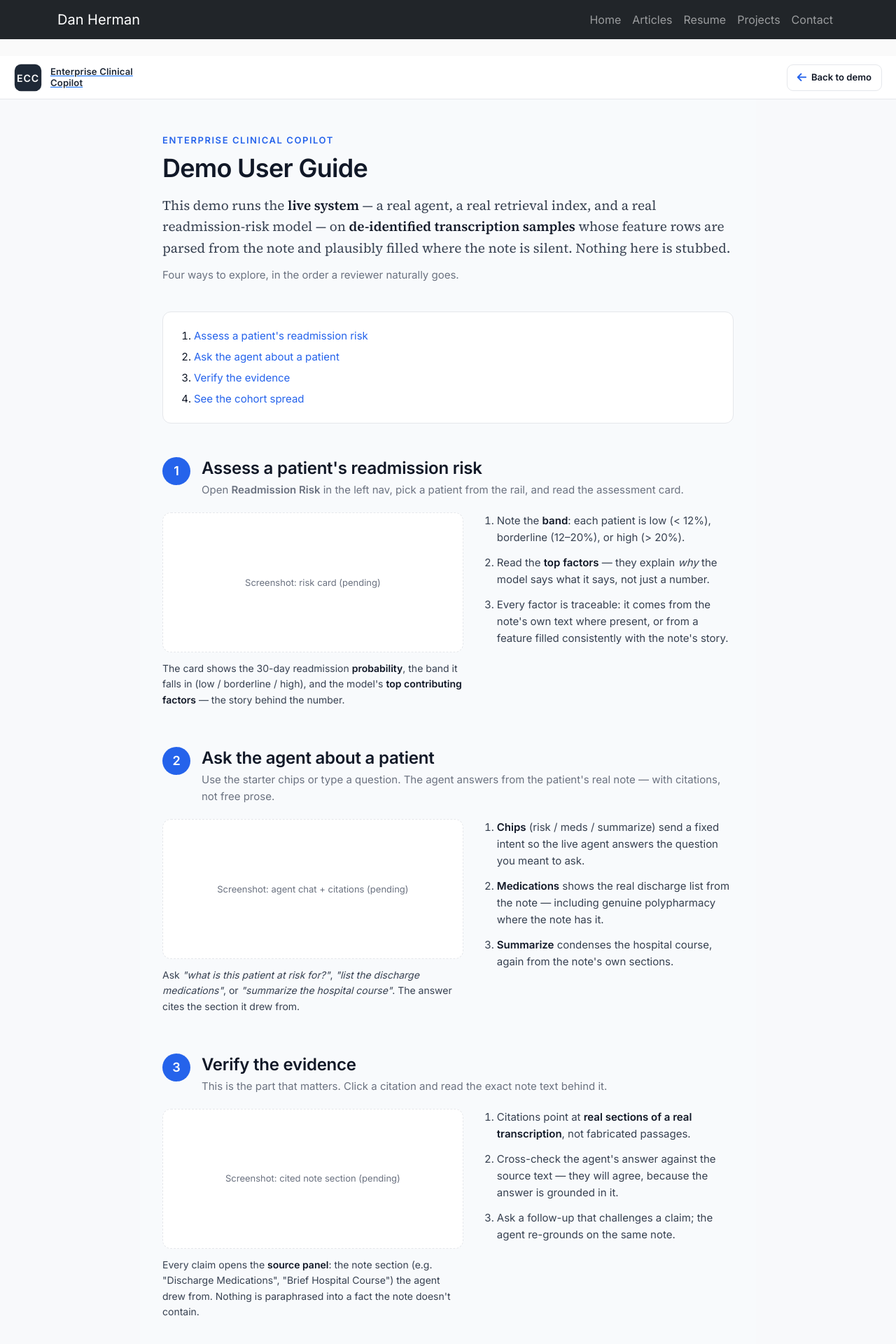
After one commit to DanHerman212/danielmherman, a Django app: page /demo/guide/ in a window 1280 px wide. The commit adds this page. Shown: the top 1920 px of the page at 70% size. Run offline with Django 5.2, Linux system fonts and the light colour scheme; the visitor is signed in with stand-in values (Sample User, id 1); some libraries are stand-ins or nearby versions.

Commit message:
Add Demo User Guide (journey-structured static page)
- New /demo/guide/ route (login required) rendering a journey-structured
  walkthrough: assess risk, ask the agent, verify evidence, see cohort spread.
- ECC-styled header with brand + 'Back to demo' link; guide-root re-declares
  console theme tokens so header/colors match exactly (62px header).
- 'Demo User Guide' link added to the console header for easy discovery.
- Screenshot slots render honest 'pending' placeholders until live captures.
- Fixes during review: TOC double-enumeration (removed manual '1 ·' prefixes;
  the <ol> already numbers), and a multi-line {# #} comment that leaked into
  the rendered header (converted to {% comment %}; also restored a dropped
  <header> tag).
- 2 new tests (guide requires login; guide renders all four journeys).

```diff
--- a/demo/templates/demo/console.html
+++ b/demo/templates/demo/console.html
@@ -45,6 +45,10 @@ browser-held episodic memory. R8: every surface has a text fallback.
         <i class="fa-regular fa-bell"></i>
         <span class="notif-badge">2</span>
       </button>
+      <a class="demo-guide-link" href="{% url 'demo:guide' %}">
+        <i class="fa-regular fa-circle-question"></i>
+        <span>Demo User Guide</span>
+      </a>
       <div class="demo-user" title="Signed in as Dr. Lena Ortiz">
         <span class="demo-user-avatar" aria-hidden="true">LO</span>
         <span class="demo-user-name">Dr. Lena Ortiz</span>
--- /dev/null
+++ b/demo/templates/demo/guide.html
@@ -0,0 +1,229 @@
+{% extends "demo/console.html" %}
+{% load static %}
+{% comment %}
+Demo User Guide — journey-structured walkthrough of the Enterprise Clinical
+Copilot demo.
+
+Extends console.html so the shell (header + sidebar + footer) is identical to
+the app the reviewer is being taught to use; only the main view is replaced.
+Sections are organised by user journey (assess → ask → verify → compare), each
+with a screenshot slot + short caption. Until live screenshots are captured,
+each slot renders an honest "screenshot pending" placeholder.
+
+Route: demo/guide  (login required, like the rest of the demo)
+{% endcomment %}
+
+{% block title %}Demo User Guide · Enterprise Clinical Copilot{% endblock %}
+
+{% block extra_css %}
+  {{ block.super }}
+  <link rel="stylesheet" href="{% static 'css/demo_guide.css' %}?v=1">
+{% endblock %}
+
+{% block content %}
+{% comment %}ECC-styled top bar (reuses console header classes) so the guide
+reads as part of the product and links back to the demo. guide-root
+re-declares the theme tokens console.html gets from #demo-root, so the
+header and colors match the console exactly.{% endcomment %}
+<div class="guide-root">
+<header class="demo-header">
+  <div class="demo-header-left">
+    <a class="demo-brand" href="{% url 'demo:console' %}"
+       aria-label="Enterprise Clinical Copilot — back to demo">
+      <svg class="ecc-logo" viewBox="0 0 48 48" role="img" aria-hidden="true">
+        <rect x="1" y="1" width="46" height="46" rx="11" fill="#1f2937"/>
+        <text x="24" y="31" text-anchor="middle"
+              font-family="Inter, system-ui, sans-serif"
+              font-size="17" font-weight="700" letter-spacing="1"
+              fill="#ffffff">ECC</text>
+      </svg>
+      <span class="demo-brand-name">Enterprise Clinical<br/>Copilot</span>
+    </a>
+  </div>
+  <div class="demo-header-right">
+    <a class="demo-guide-link" href="{% url 'demo:console' %}">
+      <i class="fa-solid fa-arrow-left"></i>
+      <span>Back to demo</span>
+    </a>
+  </div>
+</header>
+
+<div class="guide-shell">
+
+  <header class="guide-hero">
+    <p class="guide-eyebrow">Enterprise Clinical Copilot</p>
+    <h1 class="guide-title">Demo User Guide</h1>
+    <p class="guide-lede">
+      This demo runs the <strong>live system</strong> — a real agent, a real
+      retrieval index, and a real readmission-risk model — on
+      <strong>de-identified transcription samples</strong> whose feature rows
+      are parsed from the note and plausibly filled where the note is silent.
+      Nothing here is stubbed.
+    </p>
+    <p class="guide-notes">
+      Four ways to explore, in the order a reviewer naturally goes.
+    </p>
+  </header>
+
+  <nav class="guide-toc" aria-label="Guide sections">
+    <ol>
+      <li><a href="#journey-risk">Assess a patient's readmission risk</a></li>
+      <li><a href="#journey-ask">Ask the agent about a patient</a></li>
+      <li><a href="#journey-verify">Verify the evidence</a></li>
+      <li><a href="#journey-compare">See the cohort spread</a></li>
+    </ol>
+  </nav>
+
+  {# ---------------- Journey 1: assess risk ---------------- #}
+  <section id="journey-risk" class="guide-journey">
+    <div class="guide-journey-head">
+      <span class="guide-step">1</span>
+      <div>
+        <h2>Assess a patient's readmission risk</h2>
+        <p class="guide-sub">
+          Open <strong>Readmission Risk</strong> in the left nav, pick a patient
+          from the rail, and read the assessment card.
+        </p>
+      </div>
+    </div>
+    <div class="guide-body">
+      <figure class="guide-shot">
+        <div class="shot-frame shot-pending" data-slot="risk-card" aria-hidden="true">
+          <span>Screenshot: risk card (pending)</span>
+        </div>
+        <figcaption>
+          The card shows the 30-day readmission <strong>probability</strong>, the
+          band it falls in (low / borderline / high), and the model's
+          <strong>top contributing factors</strong> — the story behind the number.
+        </figcaption>
+      </figure>
+      <ol class="guide-points">
+        <li>Note the <strong>band</strong>: each patient is low (&lt; 12%), borderline
+          (12–20%), or high (&gt; 20%).</li>
+        <li>Read the <strong>top factors</strong> — they explain <em>why</em> the
+          model says what it says, not just a number.</li>
+        <li>Every factor is traceable: it comes from the note's own text where
+          present, or from a feature filled consistently with the note's story.</li>
+      </ol>
+    </div>
+  </section>
+
+  {# ---------------- Journey 2: ask the agent ---------------- #}
+  <section id="journey-ask" class="guide-journey">
+    <div class="guide-journey-head">
+      <span class="guide-step">2</span>
+      <div>
+        <h2>Ask the agent about a patient</h2>
+        <p class="guide-sub">
+          Use the starter chips or type a question. The agent answers from the
+          patient's real note — with citations, not free prose.
+        </p>
+      </div>
+    </div>
+    <div class="guide-body">
+      <figure class="guide-shot">
+        <div class="shot-frame shot-pending" data-slot="agent-chat" aria-hidden="true">
+          <span>Screenshot: agent chat + citations (pending)</span>
+        </div>
+        <figcaption>
+          Ask <em>"what is this patient at risk for?"</em>, <em>"list the discharge
+          medications"</em>, or <em>"summarize the hospital course"</em>. The answer
+          cites the section it drew from.
+        </figcaption>
+      </figure>
+      <ol class="guide-points">
+        <li><strong>Chips</strong> (risk / meds / summarize) send a fixed intent so
+          the live agent answers the question you meant to ask.</li>
+        <li><strong>Medications</strong> shows the real discharge list from the
+          note — including genuine polypharmacy where the note has it.</li>
+        <li><strong>Summarize</strong> condenses the hospital course, again from
+          the note's own sections.</li>
+      </ol>
+    </div>
+  </section>
+
+  {# ---------------- Journey 3: verify the evidence ---------------- #}
+  <section id="journey-verify" class="guide-journey">
+    <div class="guide-journey-head">
+      <span class="guide-step">3</span>
+      <div>
+        <h2>Verify the evidence</h2>
+        <p class="guide-sub">
+          This is the part that matters. Click a citation and read the exact
+          note text behind it.
+        </p>
+      </div>
+    </div>
+    <div class="guide-body">
+      <figure class="guide-shot">
+        <div class="shot-frame shot-pending" data-slot="source-panel" aria-hidden="true">
+          <span>Screenshot: cited note section (pending)</span>
+        </div>
+        <figcaption>
+          Every claim opens the <strong>source panel</strong>: the note section
+          (e.g. "Discharge Medications", "Brief Hospital Course") the agent drew
+          from. Nothing is paraphrased into a fact the note doesn't contain.
+        </figcaption>
+      </figure>
+      <ol class="guide-points">
+        <li>Citations point at <strong>real sections of a real transcription</strong>,
+          not fabricated passages.</li>
+        <li>Cross-check the agent's answer against the source text — they will
+          agree, because the answer is grounded in it.</li>
+        <li>Ask a follow-up that challenges a claim; the agent re-grounds on the
+          same note.</li>
+      </ol>
+    </div>
+  </section>
+
+  {# ---------------- Journey 4: compare the cohort ---------------- #}
+  <section id="journey-compare" class="guide-journey">
+    <div class="guide-journey-head">
+      <span class="guide-step">4</span>
+      <div>
+        <h2>See the cohort spread</h2>
+        <p class="guide-sub">
+          The rail spans all three bands, so you can compare a low-risk and a
+          high-risk patient side by side.
+        </p>
+      </div>
+    </div>
+    <div class="guide-body">
+      <figure class="guide-shot">
+        <div class="shot-frame shot-pending" data-slot="cohort-rail" aria-hidden="true">
+          <span>Screenshot: patient rail with band dots (pending)</span>
+        </div>
+        <figcaption>
+          Each patient's dot is colored by band. Pick one from each band and the
+          difference in story, factors, and meds should be obvious.
+        </figcaption>
+      </figure>
+      <ol class="guide-points">
+        <li>A <strong>low</strong>-risk patient has few drivers and a light meds
+          list.</li>
+        <li>A <strong>high</strong>-risk patient's card is dominated by real
+          drivers (age, prior admissions, procedures, polypharmacy).</li>
+        <li>The same note ↔ feature ↔ risk coherence rule holds for every patient
+          in the rail.</li>
+      </ol>
+    </div>
+  </section>
+
+  <footer class="guide-footer">
+    <h3>About the data</h3>
+    <p>
+      Notes are de-identified medical transcription samples (source: MTSamples),
+      selected to span low / borderline / high risk. Feature rows are parsed from
+      each note where the value appears in text, and filled consistently with the
+      note's story elsewhere. The risk score is produced by the real served model
+      — the same one the deployed endpoint answers with.
+    </p>
+    <p class="guide-muted">
+      For a deeper look at the analysis and the hybrid data decision, see the
+      project's curation notes.
+    </p>
+  </footer>
+
+</div>
+</div>
+{% endblock %}
--- a/demo/urls.py
+++ b/demo/urls.py
@@ -2,6 +2,7 @@
 from django.urls import path
 
 from . import views
+from . import guide_views
 
 app_name = 'demo'
 
@@ -11,4 +12,6 @@ urlpatterns = [
     # A2UI spike — the same canvas composed as A2UI messages.
     path('a2ui/', views.a2ui_console, name='a2ui_console'),
     path('a2ui/ask/', views.a2ui_ask, name='a2ui_ask'),
+    # Demo User Guide — static, journey-structured.
+    path('guide/', guide_views.guide, name='guide'),
 ]
--- /dev/null
+++ b/static/css/demo_guide.css
@@ -0,0 +1,212 @@
+/* demo_guide.css — Demo User Guide styling.
+ * Matches the ECC console theme (see demo_splitpane.css tokens) so the guide
+ * reads as part of the product: Inter for UI, Source Serif 4 for lede text,
+ * the same accent/muted/line/surface palette and risk band colors.
+ */
+
+/* Re-declare the console's theme tokens (console.html scopes them under
+ * #demo-root, which this page doesn't have) so the header/colors match. */
+.guide-root {
+  --risk-low: #2e9e5b;
+  --risk-borderline: #e0a11b;
+  --risk-high: #d64545;
+  --muted: #6b7280;
+  --line: #e5e7eb;
+  --surface: #ffffff;
+  --surface-2: #f8f9fb;
+  --text: #111827;
+  --accent: #2563eb;
+  --nav-w: 208px;
+  --header-h: 62px;
+  font-family: "Inter", system-ui, sans-serif;
+  color: var(--text);
+  background: var(--surface-2);
+}
+
+.guide-shell {
+  --guide-surface: #ffffff;
+  --guide-line: #e5e7eb;
+  --guide-muted: #6b7280;
+  --guide-text: #111827;
+  --guide-accent: #2563eb;
+  --guide-low: #2e9e5b;
+  --guide-borderline: #e0a11b;
+  --guide-high: #d64545;
+  --guide-bg: #f8fafc;
+
+  max-width: 880px;
+  margin: 0 auto;
+  padding: 48px 32px 72px;
+  color: var(--guide-text);
+  background: var(--guide-bg);
+  font-family: "Inter", system-ui, sans-serif;
+  line-height: 1.6;
+}
+
+/* ---------- hero ---------- */
+.guide-hero {
+  margin-bottom: 40px;
+}
+.guide-eyebrow {
+  margin: 0 0 8px;
+  font-size: 13px;
+  font-weight: 600;
+  letter-spacing: 0.12em;
+  text-transform: uppercase;
+  color: var(--guide-accent);
+}
+.guide-title {
+  margin: 0 0 16px;
+  font-size: 36px;
+  font-weight: 700;
+  letter-spacing: -0.02em;
+}
+.guide-lede {
+  margin: 0 0 12px;
+  font-family: "Source Serif 4", Georgia, serif;
+  font-size: 19px;
+  color: #374151;
+}
+.guide-lede strong {
+  color: var(--guide-text);
+}
+.guide-notes {
+  margin: 0;
+  font-size: 15px;
+  color: var(--guide-muted);
+}
+
+/* ---------- toc ---------- */
+.guide-toc {
+  margin: 0 0 48px;
+  padding: 16px 24px;
+  background: var(--guide-surface);
+  border: 1px solid var(--guide-line);
+  border-radius: 12px;
+}
+.guide-toc ol {
+  margin: 0;
+  padding-left: 20px;
+}
+.guide-toc li {
+  margin: 6px 0;
+  font-size: 15px;
+}
+.guide-toc a {
+  color: var(--guide-accent);
+  text-decoration: none;
+}
+.guide-toc a:hover {
+  text-decoration: underline;
+}
+
+/* ---------- journeys ---------- */
+.guide-journey {
+  margin: 0 0 56px;
+  scroll-margin-top: 24px;
+}
+.guide-journey-head {
+  display: flex;
+  align-items: flex-start;
+  gap: 16px;
+  margin-bottom: 20px;
+}
+.guide-step {
+  flex: 0 0 auto;
+  display: inline-flex;
+  align-items: center;
+  justify-content: center;
+  width: 40px;
+  height: 40px;
+  border-radius: 50%;
+  background: var(--guide-accent);
+  color: #fff;
+  font-weight: 700;
+  font-size: 18px;
+}
+.guide-journey-head h2 {
+  margin: 2px 0 4px;
+  font-size: 24px;
+  font-weight: 700;
+  letter-spacing: -0.01em;
+}
+.guide-sub {
+  margin: 0;
+  font-size: 15px;
+  color: var(--guide-muted);
+}
+
+.guide-body {
+  display: grid;
+  grid-template-columns: 1.2fr 1fr;
+  gap: 28px;
+}
+@media (max-width: 720px) {
+  .guide-body { grid-template-columns: 1fr; }
+}
+
+/* ---------- screenshot slots ---------- */
+.guide-shot { margin: 0; }
+.shot-frame {
+  display: flex;
+  align-items: center;
+  justify-content: center;
+  min-height: 200px;
+  border: 1px dashed var(--guide-line);
+  border-radius: 12px;
+  background: var(--guide-surface);
+  color: var(--guide-muted);
+  font-size: 13px;
+  text-align: center;
+  padding: 16px;
+  margin-bottom: 12px;
+}
+.guide-shot img.shot-img {
+  width: 100%;
+  border: 1px solid var(--guide-line);
+  border-radius: 12px;
+  box-shadow: 0 4px 16px rgba(17, 24, 39, 0.08);
+}
+.guide-shot figcaption {
+  font-size: 14px;
+  color: #374151;
+}
+.guide-shot figcaption strong {
+  color: var(--guide-text);
+}
+
+/* ---------- numbered points ---------- */
+.guide-points {
+  margin: 0;
+  padding-left: 20px;
+  font-size: 15px;
+  color: #374151;
+}
+.guide-points li {
+  margin: 0 0 12px;
+}
+.guide-points strong {
+  color: var(--guide-text);
+}
+
+/* ---------- footer ---------- */
+.guide-footer {
+  margin-top: 16px;
+  padding: 24px 28px;
+  background: var(--guide-surface);
+  border: 1px solid var(--guide-line);
+  border-radius: 12px;
+}
+.guide-footer h3 {
+  margin: 0 0 10px;
+  font-size: 17px;
+  font-weight: 700;
+}
+.guide-footer p {
+  margin: 0 0 10px;
+  font-size: 14px;
+  color: #374151;
+}
+.guide-muted {
+  color: var(--guide-muted) !important;
+}
--- a/static/css/demo_splitpane.css
+++ b/static/css/demo_splitpane.css
@@ -62,6 +62,15 @@ body:has(#demo-root), body:has(#a2ui-root) { overflow-x: auto; }
   padding: 0 4px; border: 2px solid var(--surface);
 }
 .demo-user { display: flex; align-items: center; gap: 9px; margin-left: 4px; }
+.demo-guide-link {
+  display: inline-flex; align-items: center; gap: 7px;
+  height: 38px; padding: 0 14px; border-radius: 9px;
+  border: 1px solid var(--line); background: var(--surface); color: var(--text);
+  font-size: 0.82rem; font-weight: 600; text-decoration: none;
+  cursor: pointer; white-space: nowrap;
+}
+.demo-guide-link:hover { background: var(--surface-2); color: var(--accent); }
+.demo-guide-link i { font-size: 0.95rem; color: var(--accent); }
 .demo-user-avatar {
   width: 36px; height: 36px; border-radius: 50%; background: #1f2937; color: #fff;
   display: inline-flex; align-items: center; justify-content: center;
```
Also changed, not shown: demo/guide_views.py (added, +18 -0 lines), demo/tests.py (+25 -0 lines).
